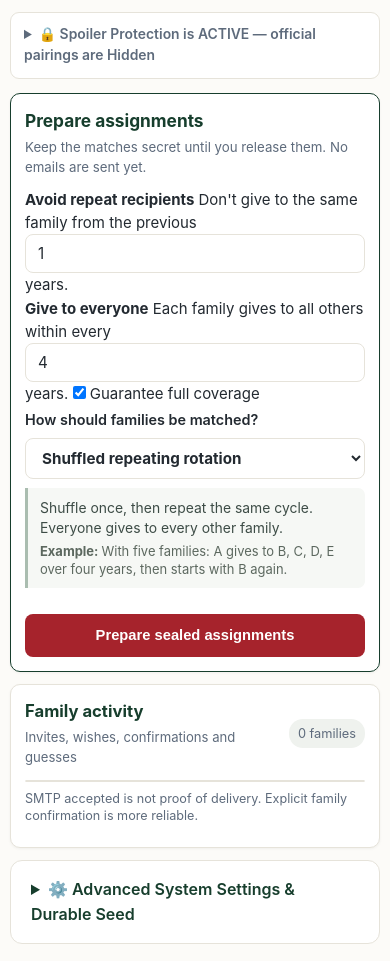
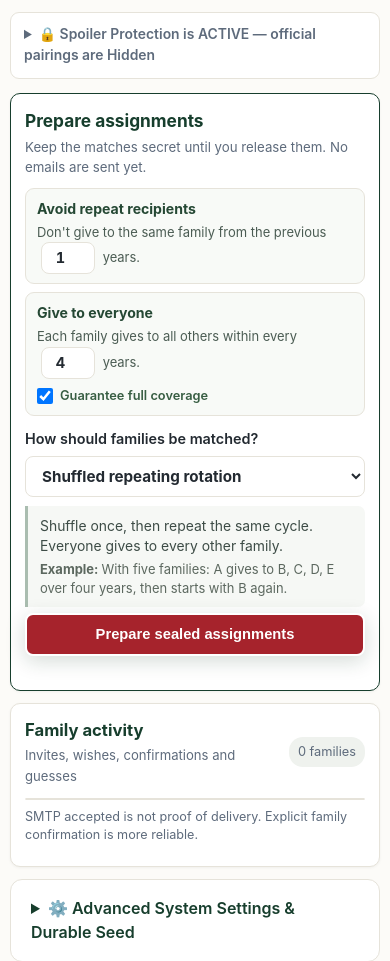
Before and after one commit to Tahlor/Christmas_Gift_Assignment, a Flask app: page /christmas/ in a window 390 px wide. Shown: the part 180-1141 px from the top of the page. Run offline with Flask 3, Linux system fonts and the light colour scheme; the visitor is signed in with stand-in values (Sample User, id 1); data comes from the database, SQL or seed files in the repository; data that the repository does not hold is empty; parts of the project's set-up code (start-up, migrations or seed data) failed here and were passed over.

Commit message:
style: compact plain-language rules and mobile sticky primary actions

```diff
--- a/web/static/css/style.css
+++ b/web/static/css/style.css
@@ -947,3 +947,39 @@ details.settings-drawer summary:hover {
 @media (prefers-reduced-motion: reduce) {
   .mode-tab, .btn, .form-control { transition: none; }
 }
+
+
+/* Two primary rules stay readable without creating a wall of cards. */
+.ui-rule-pair {
+  display: grid; grid-template-columns: repeat(2, minmax(0, 1fr));
+  gap: 10px; margin: 0 0 15px;
+}
+.ui-rule-field {
+  min-width: 0; background: #f8faf7; border: 1px solid var(--color-border);
+  border-radius: 9px; padding: 11px 13px;
+}
+.ui-rule-field > strong { display: block; font-size: .91rem; color: #254834; margin: 0 0 5px; }
+.ui-rule-field > label:not(.ui-rule-check) { display: block; font-size: .83rem; line-height: 1.7; color: #4b5c53; }
+.ui-rule-field .ui-inline-number {
+  display: inline-block; width: 59px; height: 33px; padding: 4px 7px;
+  margin: 0 4px; font-size: .91rem; text-align: center; vertical-align: middle;
+  font-variant-numeric: tabular-nums; font-weight: 650;
+}
+.ui-rule-field .ui-rule-check {
+  display: flex; gap: 7px; align-items: center; font-size: .8rem; font-weight: 600;
+  margin-top: 7px; cursor: pointer; color: #385e43;
+}
+.ui-rule-check input { flex: none; width: 16px; height: 16px; }
+@media(max-width: 700px) {
+  .ui-rule-pair { grid-template-columns: 1fr; gap: 8px; margin-bottom: 12px; }
+  .ui-rule-field { padding: 9px 11px; }
+  .ui-rule-field > strong { font-size: .88rem; margin-bottom: 2px; }
+  .ui-rule-field > label:not(.ui-rule-check) { font-size: .81rem; line-height: 1.6; }
+  .ui-rule-field .ui-inline-number { width: 54px; height: 32px; }
+  .ui-primary-action {
+    position: sticky; bottom: max(8px, env(safe-area-inset-bottom));
+    z-index: 8; box-shadow: 0 5px 20px rgba(14, 54, 32, .18);
+    border: 2px solid white;
+  }
+  .ui-action-row { position: sticky; bottom: max(8px, env(safe-area-inset-bottom)); z-index: 8; background: #fff; border-radius: 9px; padding: 5px 0; }
+}
```
